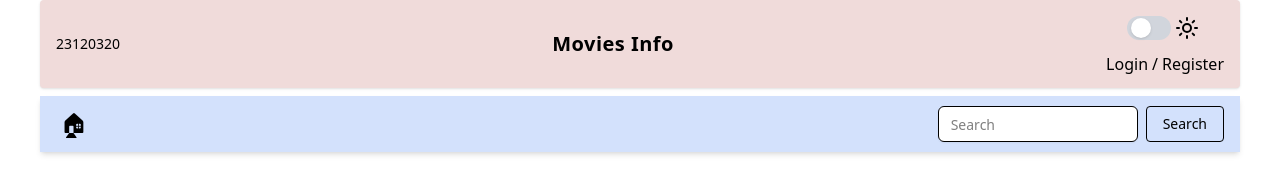
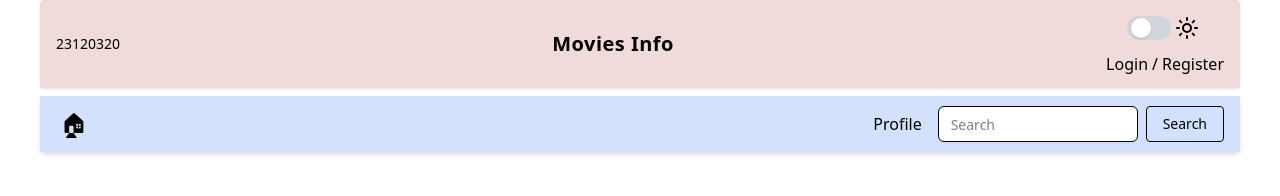
Before and after one commit to hoangphi117/BTCN_Web_02_23120320, a React (Vite) app: page / in a window 1280 px wide. Shown: the top 196 px of the page. Built offline with nearby package versions, Linux system fonts and the light colour scheme; no server answers.

Commit message:
Authentication control: add ProtectedRoute

```diff
--- a/src/components/common/NavBar.jsx
+++ b/src/components/common/NavBar.jsx
@@ -1,6 +1,5 @@
 import { useState } from "react";
-import { useNavigate } from "react-router-dom";
-import { Link } from "react-router-dom";
+import { useNavigate, Link } from "react-router-dom";
 import { Input } from "../ui/input";
 import { Button } from "../ui/button";
 
@@ -25,30 +24,36 @@ function NavBar() {
             size="icon"
             className="hover:bg-transparent cursor-pointer"
           >
-            <span className="text-2xl text-[rgb(var(--foreground-rgb))] transition-colors">
+            <span className="text-2xl text-[rgb(var(--foreground-rgb))]">
               🏠︎
             </span>
           </Button>
         </Link>
 
-        <form
-          onSubmit={handleSearch}
-          className="flex flex-1 justify-end items-center space-x-2"
+        <div className="ml-auto flex items-center gap-4">
+          <Link
+            to="/users/profile"
+            className="hover:underline text-[rgb(var(--foreground-rgb))]"
           >
+            Profile
+          </Link>
+
+          <form onSubmit={handleSearch} className="flex items-center gap-2">
             <Input
               type="text"
               placeholder="Search"
               value={keyword}
               onChange={(e) => setKeyword(e.target.value)}
-            className="w-[200px] bg-[rgb(var(--background-rgb))] text-[rgb(var(--foreground-rgb))] focus-visible:ring-0 transition-colors"
+              className="w-[200px] bg-[rgb(var(--background-rgb))] text-[rgb(var(--foreground-rgb))] focus-visible:ring-0"
             />
             <Button
-            onClick={handleSearch}
-            className="border rounded cursor-pointer text-[rgb(var(--foreground-rgb))] transition-colors"
+              type="submit"
+              className="border rounded cursor-pointer text-[rgb(var(--foreground-rgb))]"
             >
               Search
             </Button>
           </form>
+        </div>
       </div>
     </nav>
   );
--- a/src/routes/ProtectedRoute.jsx
+++ b/src/routes/ProtectedRoute.jsx
@@ -2,14 +2,14 @@ import React from "react";
 import { Navigate, Outlet } from "react-router-dom";
 import { useAuth } from "@/context/auth";
 
-const ProtectedRoute = () => {
+const ProtectedRoute = ({ redirectTo = "/login" }) => {
   const { isAuthenticated } = useAuth();
 
   if (isAuthenticated) {
     return <Outlet />;
   }
 
-  return <Navigate to="/login" replace />;
+  return <Navigate to={redirectTo} replace />;
 };
 
 export default ProtectedRoute;
```
Also changed, not shown: src/routes/router.jsx (+2 -11 lines). Lines whose indentation alone changed are shown as unchanged.
